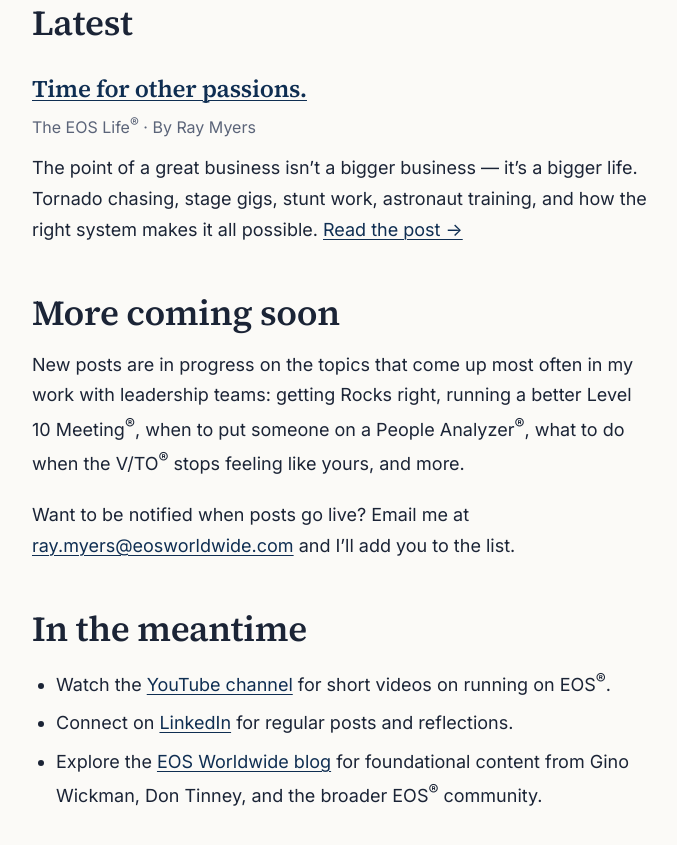
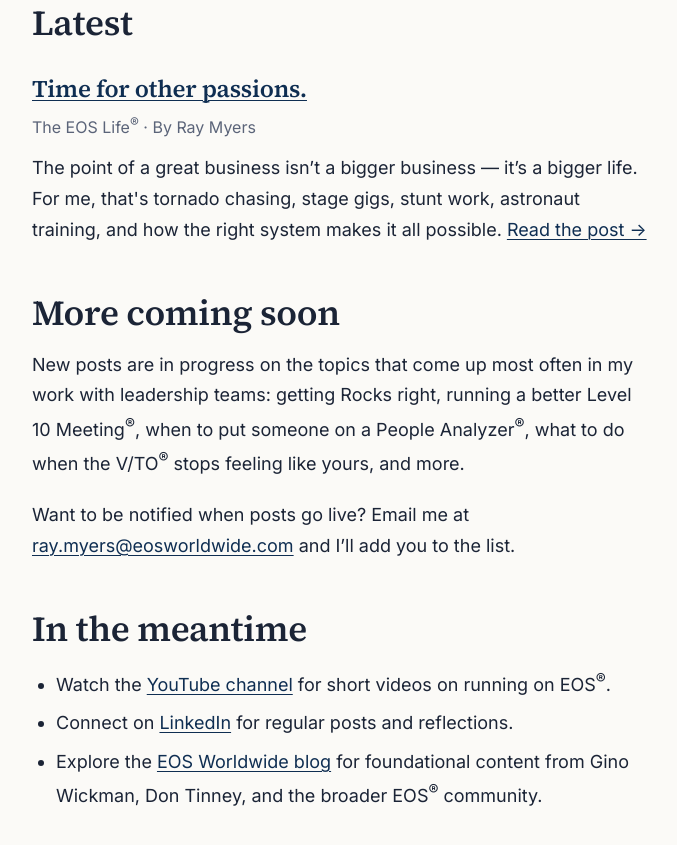
Before and after one commit to TicoRicoRay/eosdfw-site, a plain HTML site: page insights/index.html in a window 1280 px wide. Shown: the part 786-1631 px from the top of the page, without its empty margins (300-977 px from the left). Drawn offline with Linux system fonts and the light colour scheme.

Commit message:
Update index.html

```diff
--- a/insights/index.html
+++ b/insights/index.html
@@ -139,7 +139,7 @@
         </h3>
         <p class="post-meta" style="margin-bottom: var(--space-3);">The EOS Life<sup>&reg;</sup> &middot; By Ray Myers</p>
         <p>
-          The point of a great business isn&rsquo;t a bigger business &mdash; it&rsquo;s a bigger life. Tornado chasing, stage gigs, stunt work, astronaut training, and how the right system makes it all possible.
+          The point of a great business isn&rsquo;t a bigger business &mdash; it&rsquo;s a bigger life. For me, that's tornado chasing, stage gigs, stunt work, astronaut training, and how the right system makes it all possible.
           <a href="../insights/eos-life-time-for-passions.html">Read the post &rarr;</a>
         </p>
       </article>
```
